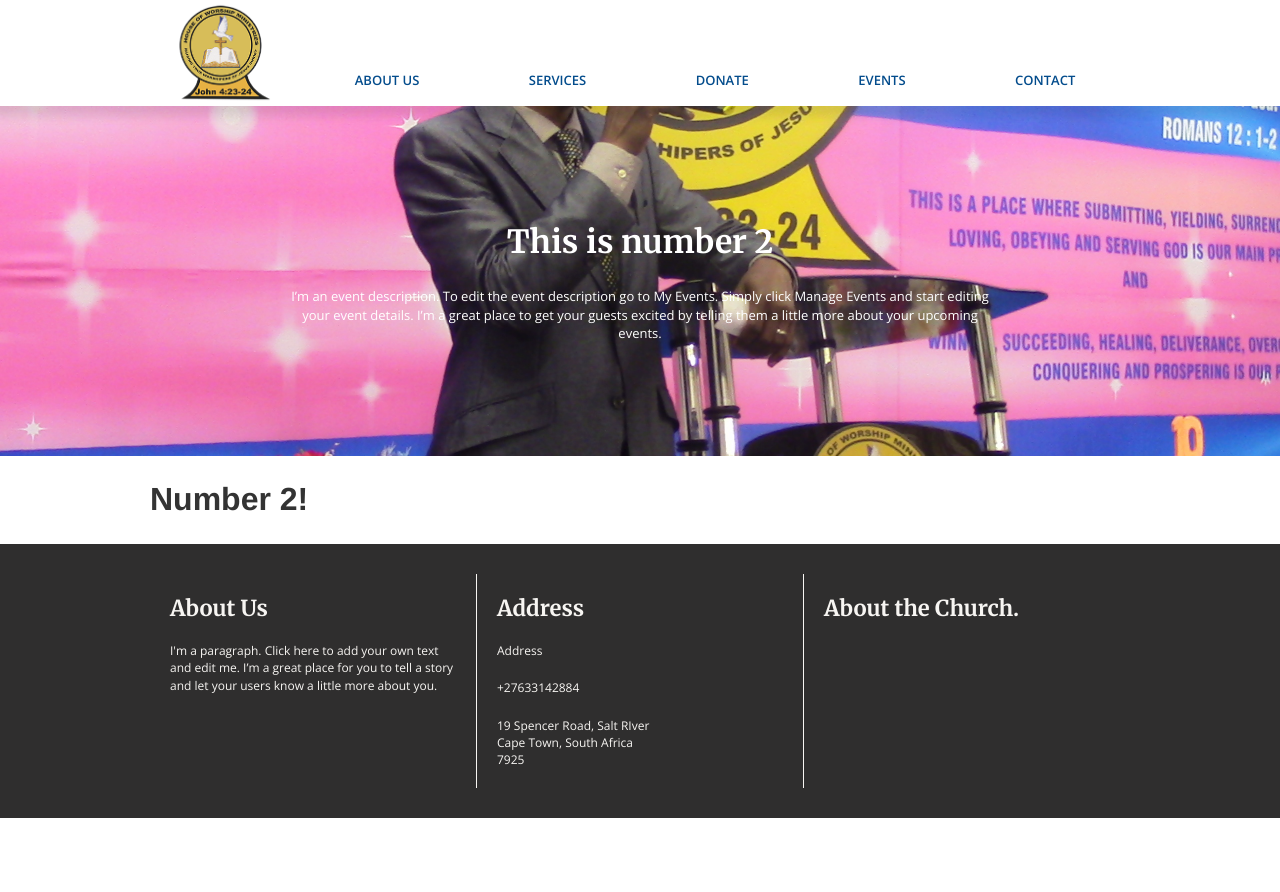
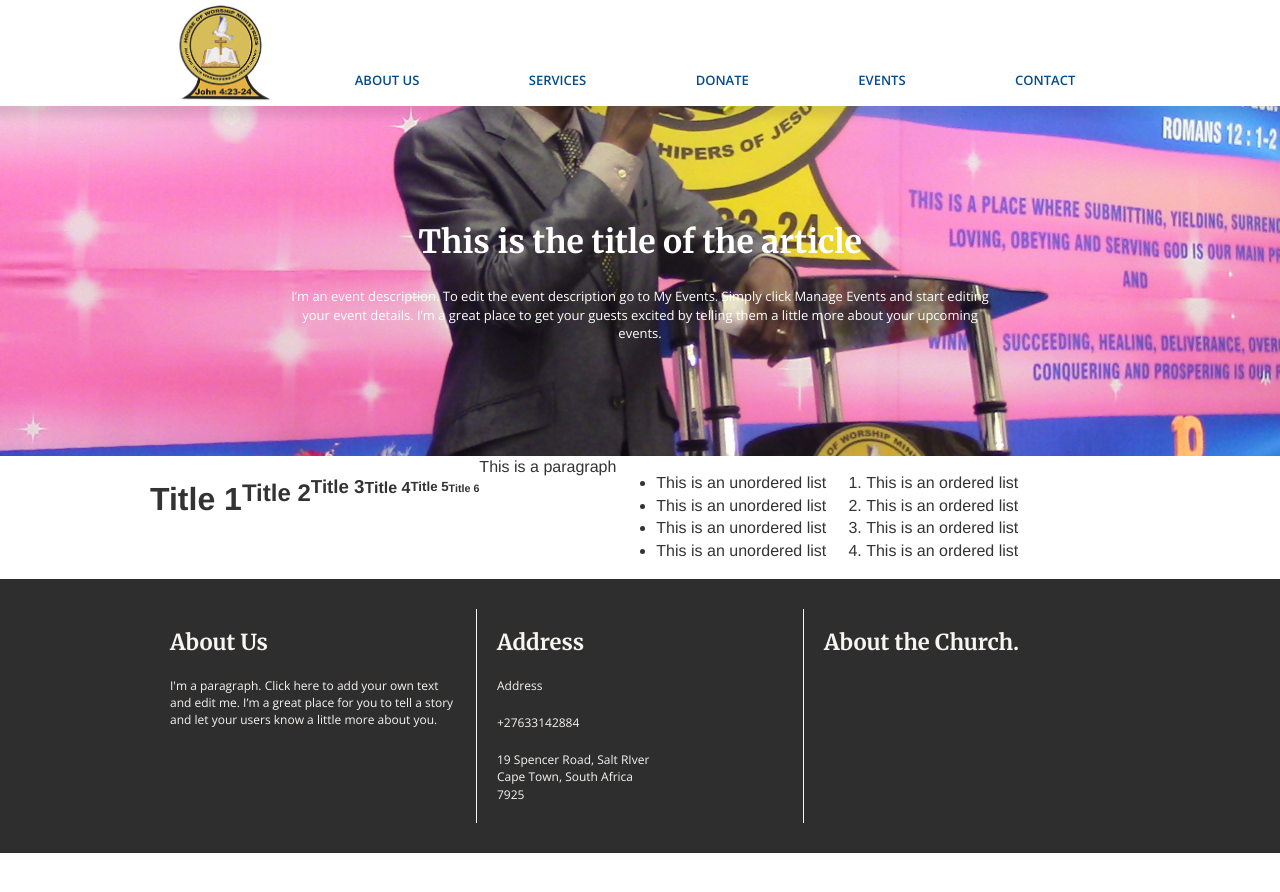
Before and after one commit to riyaadh47/hilary, a Jekyll site: the page built from _events/god-in-the-modern-world-2.md, in a window 1280 px wide. Shown: the top 892 px of the page. Built offline with Jekyll 4.4.1, drawn with Linux system fonts in a browser that asks for light colours; nearby versions of some CDN libraries; library files that are not in the unit come from our copies.

Commit message:
Update from Forestry.io - Updated god-in-the-modern-world-2.md

```diff
--- a/_events/god-in-the-modern-world-2.md
+++ b/_events/god-in-the-modern-world-2.md
@@ -1,5 +1,5 @@
 ---
-title: This is number 2
+title: This is the title of the article
 short-date: 02/Jan
 debate: Updated article
 event-date: Wednesday, February 25 at 15:00
@@ -14,4 +14,26 @@ description: I’m an event description. To edit the event description go to My
   to get your guests excited by telling them a little more about your upcoming events.
 
 ---
-# Number 2!
+# Title 1
+
+## Title 2
+
+### Title 3
+
+#### Title 4
+
+##### Title 5
+
+###### Title 6
+
+This is a paragraph
+
+* This is an unordered list
+* This is an unordered list
+* This is an unordered list
+* This is an unordered list
+
+1. This is an ordered list
+2. This is an ordered list
+3. This is an ordered list
+4. This is an ordered list
```
